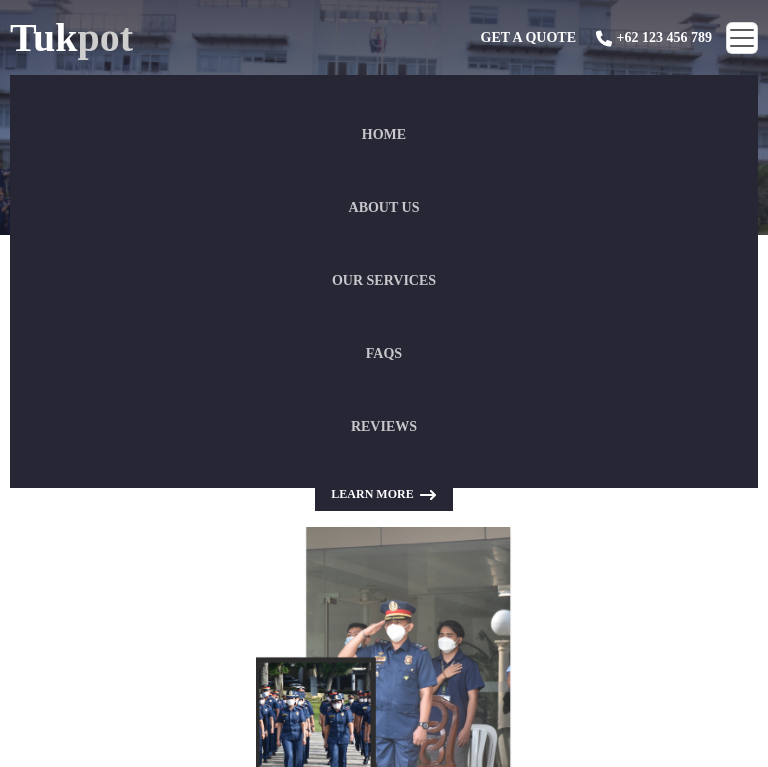
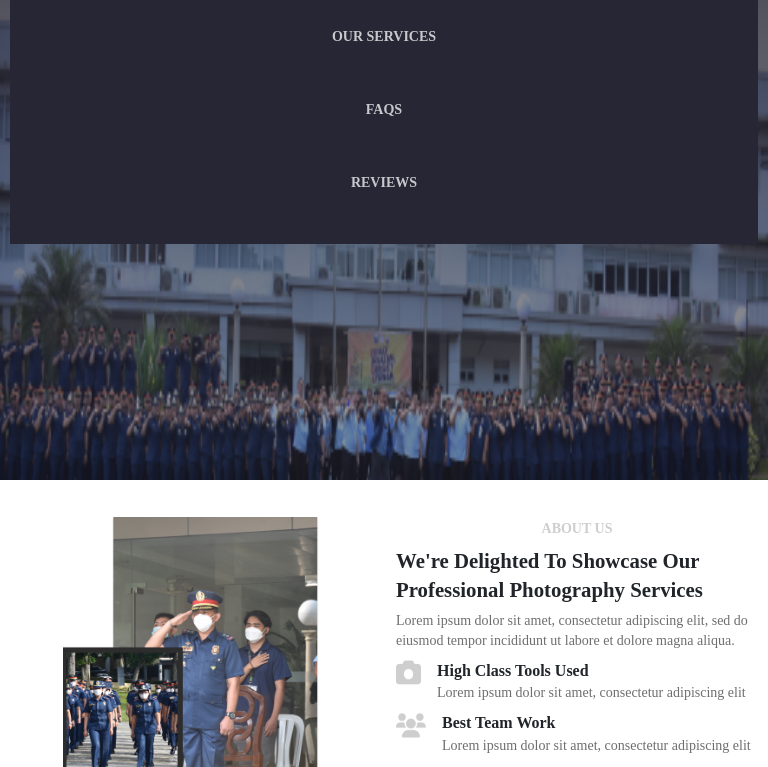
Before and after one commit to isangani/Tukpot, a plain HTML site: page index.html in a window 768 px wide. Both pictures are taken after a click on the button "Toggle navigation". Shown: the top 767 px of the page. Drawn offline with Linux system fonts and the light colour scheme.

Commit message:
changes in euro section

```diff
--- a/index.html
+++ b/index.html
@@ -15,30 +15,30 @@
         <nav class="navbar navbar-expand-lg">
           <div class="container-fluid">
             <a class="navbar-brand" href="#">Tuk<span>pot</span></a>
-            <div class="collapse navbar-collapse order-lg-1 order-3 top-100" id="navbarsExample05">
+            <div class="collapse navbar-collapse order-lg-1 order-3" id="navbarsExample05">
               <ul class="navbar-nav">
                 <li class="nav-item">
                   <a class="nav-link" aria-current="page" href="#">Home</a>
                 </li>
                 <li class="nav-item">
-                  <a class="nav-link " href="#">About Us</a>
+                  <a class="nav-link " href="#aboutus" >About Us</a>
                 </li>
                 <li class="nav-item">
-                  <a class="nav-link" href="#">Our Services</a>
+                  <a class="nav-link" href="#services">Our Services</a>
                 </li>
                 <li class="nav-item">
-                  <a class="nav-link" href="#">FAQs</a>
+                  <a class="nav-link" href="#faq">FAQs</a>
                 </li>
                 <li class="nav-item">
-                  <a class="nav-link" href="#">Reviews</a>
+                  <a class="nav-link" href="#review">Reviews</a>
                 </li>
               </ul>
             </div>
             <div class="d-flex order-lg-2 order-1 align-items-center">
               <button type="button" class="btn navbar-buttons">Get a Quote</button>
               <button type="button" class="btn navbar-buttons">
-                <img src="images/long-arrow-right.png" class="img-fluid"><span class="d-md-inline d-none"> +62 123 456
-                  789</span>
+                <img src="images/long-arrow-right.png" class="img-fluid">
+                  <span class="d-md-inline d-none"> +62 123 456 789</span>
               </button>
               <button class="navbar-toggler order-2" type="button" data-bs-toggle="collapse"
                 data-bs-target="#navbarsExample05" aria-controls="navbarsExample05" aria-expanded="false"
@@ -66,31 +66,31 @@
     </div>
     </section>
     <section>
-      <div class="container-fluid padding100">
+      <div class="container-fluid padding100" id="aboutus">
         <div class="row justify-content-lg-between justify-content-center align-items-center">
-          <div class="col-lg-6 t-center order-lg-1 order-2 ">
+          <div class="col-lg-6 col-md-6 order-md-1 order-2 img-center ">
             <img src="images/Left.png" class="img-fluid img-1">
           </div>
-          <div class="col-lg-6 order-lg-2 order-1">
-            <div class="font14 t-center">About Us</div>
+          <div class="col-lg-6 col-md-6 order-md-2 order-1">
+            <div class="font14 img-center">About Us</div>
             <div class="font-45 mt0-9">We're Delighted To Showcase Our Professional Photography Services</div>
             <div class="font17 mt0-9" id="gray">Lorem ipsum dolor sit amet, consectetur adipiscing elit, sed do eiusmod
               tempor incididunt ut labore et dolore magna aliqua. </div>
-            <div class="d-flex mt1 justify-content-center justify-content-lg-start">
-              <div><img src="images/camera.png" class="img-fluid"></div>
-              <div class="mleft5">
+            <div class="d-flex mt1-5 justify-content-center justify-content-md-start align-items-start">
+              <div><img src="images/camera.png" class="img-fluid camera"></div>
+              <div>
                 <div class="font20">High Class Tools Used</div>
                 <div class="font17" id="gray">Lorem ipsum dolor sit amet, consectetur adipiscing elit</div>
               </div>
             </div>
-            <div class="d-flex mt1 justify-content-center justify-content-lg-start">
-              <div><img src="images/users.png" class="img-fluid"></div>
-              <div class="mleft5">
+            <div class="d-flex mt1-5 justify-content-center justify-content-md-start">
+              <div><img src="images/users.png" class="img-fluid users"></div>
+              <div>
                 <div class="font20">Best Team Work</div>
                 <div class="font17" id="gray">Lorem ipsum dolor sit amet, consectetur adipiscing elit</div>
               </div>
             </div>
-            <div class="t-center">
+            <div class="img-center">
               <button type="button" class="btn euro-buttons">
                 LEARN MORE &nbsp;<img src="images/long-arrow-right (2).png" class="img-fluid">
               </button>
@@ -100,7 +100,7 @@
       </div>
     </section>
     <section>
-      <div class="container-fluid backpink">
+      <div class="container-fluid backpink" id="services">
         <div class="row justify-content-lg-between justify-content-center align-items-center">
           <div class="col-lg-6">
             <div class="font14 t-center">Our Services</div>
@@ -223,7 +223,7 @@
                     </div>
                     <div class="col-9 col-md-9 col-sm-10">
                       <div>
-                        <div class="font20">Completely Training</div>
+                        <div class="font20">Flexible Price</div>
                         <div class="font17" id="gray">Lorem ipsum dolor sit amet consectetur</div>
                       </div>
                     </div>
@@ -354,7 +354,7 @@
       </div>
     </section>
     <section>
-      <div class="container-fluid feedback-backimg padding100">
+      <div class="container-fluid feedback-backimg padding100" id="review">
         <div class="row justify-content-center">
           <div class="col-lg-7 text-center">
             <div class="font14">Testimonials</div>
@@ -430,7 +430,7 @@
       </div>
     </section>
     <section>
-      <div class="container-fluid backpink">
+      <div class="container-fluid backpink" id="faq">
         <div class="row justify-content-between">
           <div class="col-lg-6 t-center">
             <div class="font14">Question Answer</div>
@@ -564,7 +564,18 @@
         </div>
     </section>
   </div>
+  <script src="bootstrap/jquery.js"></script>
   <script src="bootstrap/popper.min.js"></script>
   <script src="bootstrap/bootstrap.bundle.min.js"></script>
+  <script>
+    $(document).ready(function(){
+      $(".nav-link").click(function(){
+        $("#navbarsExample05").hide();
+      });
+      $(".navbar-toggler").click(function(){
+        $("#navbarsExample05").show ();
+      })
+    })
+  </script>
 </body>
 </html>
--- a/style.css
+++ b/style.css
@@ -62,7 +62,7 @@
   padding:1.875rem 0rem 1.875rem 0rem;
   margin-top: 5rem;
 }
-.mt1{
+.mt1,.mt1-5{
     margin-top: 1.5rem;
 }
 .mt0-9,.card-imgs,.italic{
@@ -101,8 +101,8 @@
 font-weight: 700;
 line-height: 1.813rem;
 }
-.mleft5{
-    margin-left: 2rem;
+.users,.camera{
+    margin-right: 2rem;
 }
 .mleft3{
     margin-left: 2.8rem;
@@ -133,7 +133,7 @@
     background-color: #FFF;
     margin-top: 4.7rem;
 }
-.video{
+.video,.services:hover{
     cursor: pointer;
 }
 .backblack,.footer{
@@ -439,9 +439,6 @@
     .mt2-5,.addmt0-7,.right-reserved{
         margin-top: 0.7rem;
     }
-    .feedback-cards{
-        padding: 1rem;
-    }
     .addmt1{
         margin-top: 0.8rem;
     }
@@ -535,6 +532,22 @@
     .mrleft1{
         margin-left: 0.8rem;
     }
+    .feedback-cards{
+        padding: 1rem;
+    }
+    .camera{
+        height: 30px;
+        width: 30px;
+        margin-right: 1rem;
+    }
+    .users{
+        height: 30px;
+        width: 35px;
+        margin-right: 1rem;
+    }
+    .mt1-5{
+        margin-top: 1rem;
+    }
 }
 @media screen and (min-width:12rem) and (max-width:48rem) {
     .navbar-brand{
@@ -558,7 +571,7 @@
         line-height: 1.8rem;
     }
     .euro-section{
-        margin-top: 0rem;
+        margin-top: 0.8rem;
         padding: 0.625rem 0rem 0.625rem 0rem;
     }
     .mt1,.gallery-img2,.gallery-img3,.gallery-img4,.feedbackmt-1{
@@ -566,6 +579,7 @@
     }
     .backimg{
         background-size: 100% 150%;
+        height: 60vh;
     }
     .font17,.font-17-gray,.font-17-lightgray{
         font-size: 0.875rem;
@@ -582,8 +596,8 @@
         line-height: 1.513rem;
     }
     .euro-buttons,.euro-buttons2{
-        padding:  0.25rem 0.938rem 0.25rem 0.938rem;
-        font-size: 0.75rem;
+        padding:  0.15rem 0.838rem 0.15rem 0.838rem;
+        font-size: 0.7rem;
         margin-top: 0.9rem;
         font-weight: 550;
     }
@@ -656,7 +670,7 @@
         height: 11.875rem;
     }
     .result-boxes,.result-boxes:hover{
-        padding: 0.5rem;
+        padding: 0.5rem 0.625rem;
     }
     .img-6{
         height: 10rem;
@@ -712,6 +726,22 @@
     .mrleft1{
         margin-left: 0.5rem;
     }
+    .feedback-cards{
+        padding: 0.625rem;
+    }
+    .camera{
+        height: 25px;
+        width: 25px;
+        margin-right: 1rem;
+    }
+    .users{
+        height: 25px;
+        width: 30px;
+        margin-right: 1rem;
+    }
+    .mt1-5{
+        margin-top: 0.5rem;
+    }
 }
 @media screen and (min-width:12.5rem) and (max-width:75rem) {
     #navbarsExample05{
```
